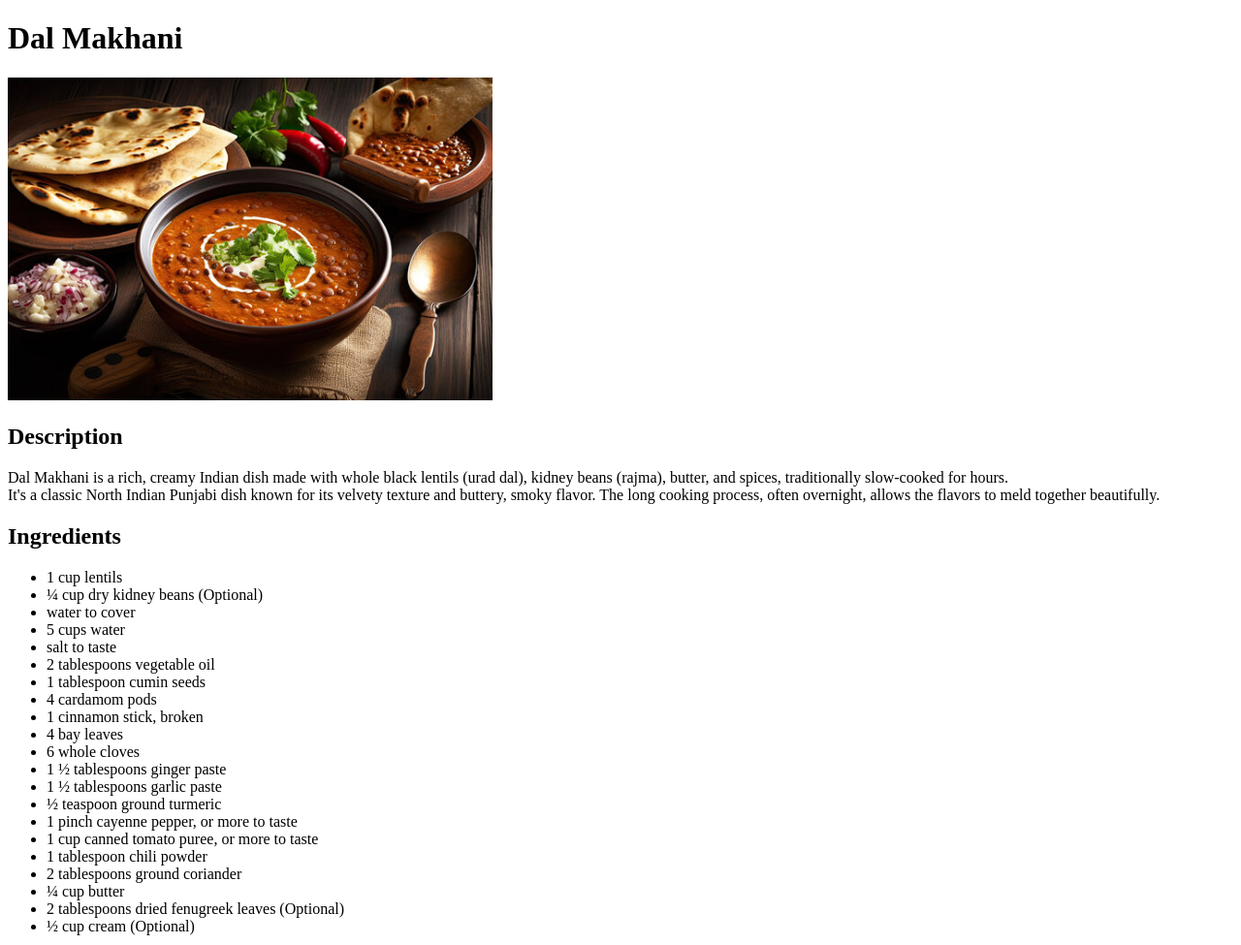
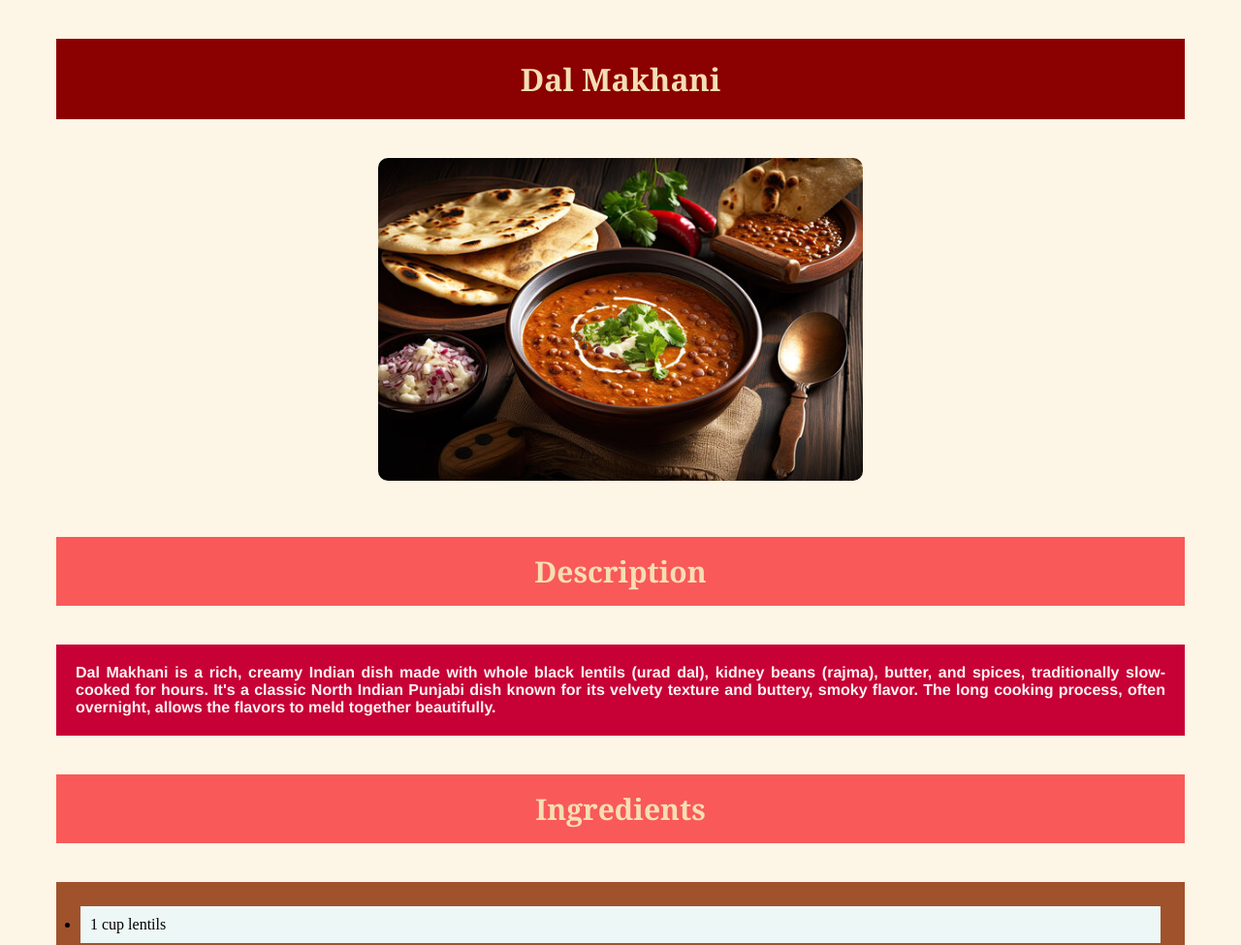
Before and after one commit to Asamaurdhava/odin-recipes, a plain HTML site: page recipes/dalmakhani.html in a window 1280 px wide. Shown: the top 975 px of the page at 97% size. Drawn offline with Linux system fonts and the light colour scheme.

Commit message:
Add a single styles.css for dishes html

```diff
--- a/recipes/dalmakhani.html
+++ b/recipes/dalmakhani.html
@@ -6,6 +6,7 @@
 
     <meta charset="UTF-8">
     <meta name="viewport" content="width=device-width, initial-scale=1.0">
+    <link rel="stylesheet" href="styles.css">
     <title>Dal Makhani</title>
 
 </head>
@@ -16,7 +17,7 @@
     <img src="../images/dalMakhani.jpg" alt="an image of Vedic Indian vegetable dish named Dal Makhani" width="500"> <br>
 
     <h2>Description</h2>
-    <p>Dal Makhani is a rich, creamy Indian dish made with whole black lentils (urad dal), kidney beans (rajma), butter, and spices, traditionally slow-cooked for hours. <br> It's a classic North Indian Punjabi dish known for its velvety texture and buttery, smoky flavor. The long cooking process, often overnight, allows the flavors to meld together beautifully. </p>
+    <p>Dal Makhani is a rich, creamy Indian dish made with whole black lentils (urad dal), kidney beans (rajma), butter, and spices, traditionally slow-cooked for hours. It's a classic North Indian Punjabi dish known for its velvety texture and buttery, smoky flavor. The long cooking process, often overnight, allows the flavors to meld together beautifully. </p>
 
     <h2>Ingredients</h2>
     <ul>
--- /dev/null
+++ b/recipes/styles.css
@@ -0,0 +1,61 @@
+/* CSS following TOP CSS Foundations up to Block and Inline */
+
+* {
+    background-color: #fdf5e6;
+}
+
+h1 {
+    text-align: center;
+    color: wheat;
+    background-color: darkred;
+    padding: 20px;
+    margin: 40px 50px;
+    font-weight: bolder;
+    font-family: Georgia, 'Times New Roman', Times, serif;
+}
+
+p {
+    padding: 20px;
+    margin: 40px 50px;
+    text-align: justify;
+    color: oklch(96.9% 0.015 12.422);
+    background-color: oklch(51.4% 0.222 16.935);
+    font-weight: bolder;
+    font-family: Helvetica;
+}
+
+img {
+    display: block;
+    margin: 0 auto;
+    border-radius: 10px;
+}
+
+h2 {
+    text-align: center;
+    padding: 15px;
+    margin: 40px 50px;
+    background-color: #f95959;
+    color: wheat;
+    font-family: Georgia, 'Times New Roman', Times, serif;
+    font-size: 30px;
+}
+
+ul, ol {
+    padding: 20px;
+    margin: 40px 50px;
+    background-color: #A0522D;
+}
+
+li {
+    border: 15px;
+    background-color: #edf7f6;
+    padding: 10px;
+    margin: 5px;
+}
+
+a {
+    color: darkred;
+    font-family: Georgia, 'Times New Roman', Times, serif;
+    font-weight: bold;
+    text-decoration: none;
+}
```
Also changed, not shown: recipes/basmatirice.html (+1 -0 lines), recipes/naan.html (+1 -0 lines).
